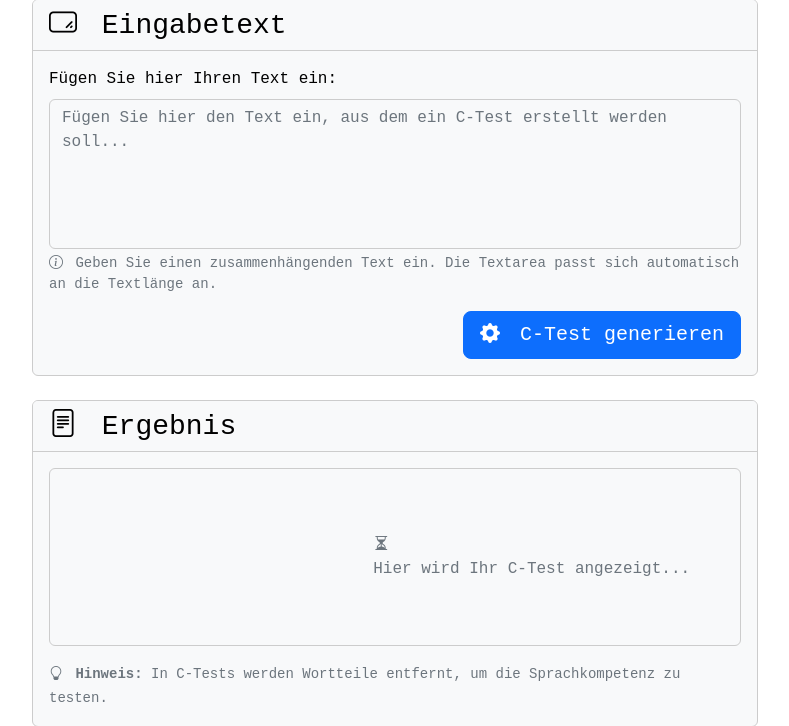
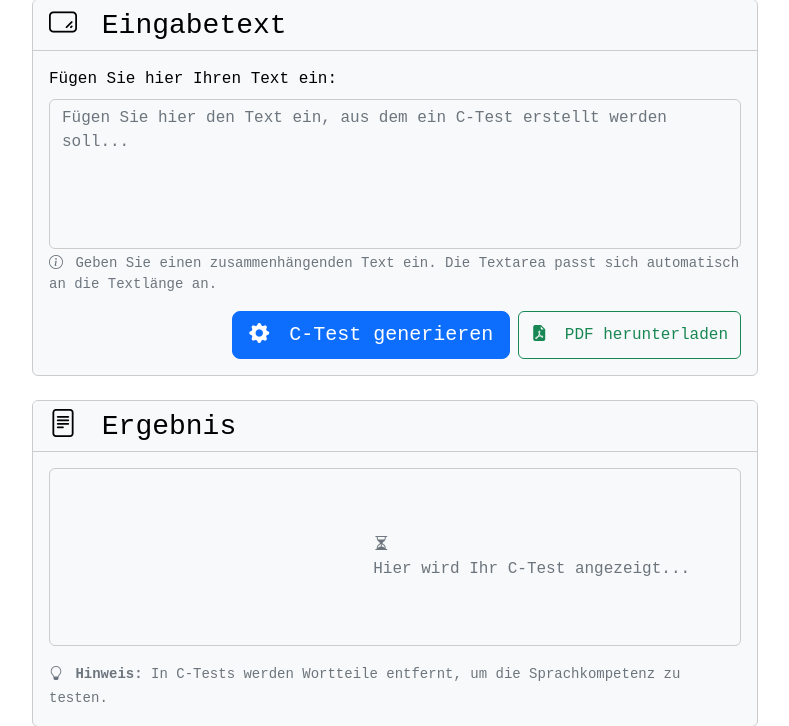
Before and after one commit to AlexKV-tech/C-Tester, a FastAPI app: page / in a window 1280 px wide. Shown: the part 171-897 px from the top of the page, without its empty margins (245-1034 px from the left). Run offline with FastAPI, Linux system fonts and the light colour scheme; some libraries are stand-ins or nearby versions.

Commit message:
pdf generation added

```diff
--- a/main.py
+++ b/main.py
@@ -1,5 +1,5 @@
-from fastapi import FastAPI, HTTPException, Request
-from fastapi.responses import HTMLResponse, JSONResponse
+from fastapi import FastAPI, HTTPException, Request, BackgroundTasks
+from fastapi.responses import HTMLResponse, JSONResponse, FileResponse
 from fastapi.staticfiles import StaticFiles
 from fastapi.templating import Jinja2Templates
 from fastapi.middleware.cors import CORSMiddleware
@@ -8,6 +8,8 @@ import uuid
 from datetime import datetime, timedelta
 from typing import Dict
 from ctest_gen import generate_ctest
+from pdf_gen import generate_pdf_ctest
+import tempfile, os
 
 app = FastAPI()
 app.add_middleware(
@@ -44,24 +46,22 @@ async def generate(input: CTestTextInput):
     Accept original text(input: CTestTextInput) and generate C-Test from it.
     Original text, generated C-Test, creation date, expiring data, answers and submission are written into database
     """
-    try:
-        output, answers = generate_ctest(input.text, input.difficulty)
-        test_id = uuid.uuid4().hex[:8]
-        created_at = datetime.utcnow()
-        time_delta = timedelta(days=7) # time span after which the link for a created test will expire -> all information related to the test_id will be deleted from the DB
-        expires_at = created_at + time_delta
-        # Write C-Test data into database
-        TEST_DB[test_id] = {
-            "ctest_text": output,
-            "created_at": created_at,
-            "expires_at": expires_at,
-            "answers": answers,
-            "original_text": input.text,
-            "submissions": {}
-        }
-        return {"ctest_text": output, "link": f"/test/{test_id}", "answers": answers}
-    except Exception as e:
-        return JSONResponse({"Unexpected error": str(e)}, 400)
+    output, answers = generate_ctest(input.text, input.difficulty)
+    test_id = uuid.uuid4().hex[:8]
+    created_at = datetime.utcnow()
+    time_delta = timedelta(days=7) # time span after which the link for a created test will expire -> all information related to the test_id will be deleted from the DB
+    expires_at = created_at + time_delta
+    # Write C-Test data into database
+    TEST_DB[test_id] = {
+        "ctest_text": output,
+        "created_at": created_at,
+        "expires_at": expires_at,
+        "answers": answers,
+        "original_text": input.text,
+        "submissions": {}
+    }
+    return {"ctest_text": output, "link": f"/test/{test_id}", "answers": answers}
+
 
 @app.get("/test/{test_id}", response_class=HTMLResponse)
 async def get_ctest_form(request: Request, test_id: str):
@@ -186,3 +186,59 @@ async def get_results(request: Request, test_id: str):
         "submissions": submissions,
         "test_data": test
     })
+
+@app.post("/generate_pdf", response_class=HTMLResponse)
+async def get_printable_pdf(input: CTestTextInput, background_tasks: BackgroundTasks):
+    """
+    Accept original text(input: CTestTextInput) and generate C-Test from it.
+
+    """
+
+    output, _ = generate_ctest(input.text, input.difficulty)
+    tmp = tempfile.NamedTemporaryFile(delete=False, suffix=".pdf")
+    tmp.close()
+    generate_pdf_ctest(output, tmp.name)
+
+    background_tasks.add_task(os.remove, tmp.name)
+    return FileResponse(tmp.name, filename="printable.pdf", media_type="application/pdf")
+
+
+
+
+'''
+from fastapi import FastAPI, Form, BackgroundTasks, Depends
+from fastapi.responses import FileResponse
+from pydantic import BaseModel
+from fpdf import FPDF
+import tempfile, os
+
+app = FastAPI()
+
+# 👇 This trick lets you use Pydantic with Form data!
+class FormModel(BaseModel):
+    message: str
+
+    @classmethod
+    def as_form(cls, message: str = Form(...)):
+        return cls(message=message)
+
+@app.post("/generate-pdf")
+def generate_pdf(
+    form_data: FormModel = Depends(FormModel.as_form),
+    background_tasks: BackgroundTasks = Depends()
+):
+    tmp = tempfile.NamedTemporaryFile(delete=False, suffix=".pdf")
+    tmp.close()
+
+    pdf = FPDF()
+    pdf.add_page()
+    pdf.set_font("Helvetica", size=14)
+    pdf.multi_cell(0, 10, f"💬 User input:\n\n{form_data.message}")
+    pdf.output(tmp.name)
+
+    background_tasks.add_task(os.remove, tmp.name)
+    return FileResponse(tmp.name, filename="generated.pdf", media_type="application/pdf")
+
+
+
+'''
--- a/static/scripts/ctest_gen.js
+++ b/static/scripts/ctest_gen.js
@@ -17,3 +17,43 @@ async function generateCTest() {
     linkContainer.style.display = "block";
     document.getElementById("outputText").textContent = data.ctest_text;
 }
+async function downloadPDF() {
+    const text = document.getElementById("inputText").value.trim();
+    const difficulty = document.querySelector('input[name="difficulty"]:checked')?.value;
+
+    if (!text || !difficulty) {
+        alert("Bitte geben Sie den Text und den Schwierigkeitsgrad an.");
+        return;
+    }
+
+    fetch("/generate_pdf", {
+        method: "POST",
+        headers: {
+            "Content-Type": "application/json"
+        },
+        body: JSON.stringify({
+            text: text,
+            difficulty: difficulty
+        })
+    })
+        .then(response => {
+            if (!response.ok) {
+                throw new Error("Fehler beim PDF-Download");
+            }
+            return response.blob();
+        })
+        .then(blob => {
+            const url = window.URL.createObjectURL(blob);
+            const a = document.createElement("a");
+            a.href = url;
+            a.download = "printable.pdf";
+            document.body.appendChild(a);
+            a.click();
+            a.remove();
+            window.URL.revokeObjectURL(url);
+        })
+        .catch(error => {
+            console.error(error);
+            alert("Fehler beim Generieren des PDFs.");
+        });
+}
--- a/templates/index.html
+++ b/templates/index.html
@@ -61,6 +61,12 @@
                                 <i class="bi bi-gear-fill me-2"></i>
                                 C-Test generieren
                             </button>
+                            <button type="button" class="btn btn-outline-success" onclick="downloadPDF()">
+                                <i class="bi bi-file-earmark-pdf-fill me-2"></i>
+                                PDF herunterladen
+                            </button>
+
+
                         </div>
                     </div>
                 </div>
```
Also changed, not shown: pdf_gen.py (added, +16 -0 lines), static/fonts/Tinos-Regular.ttf (added).
